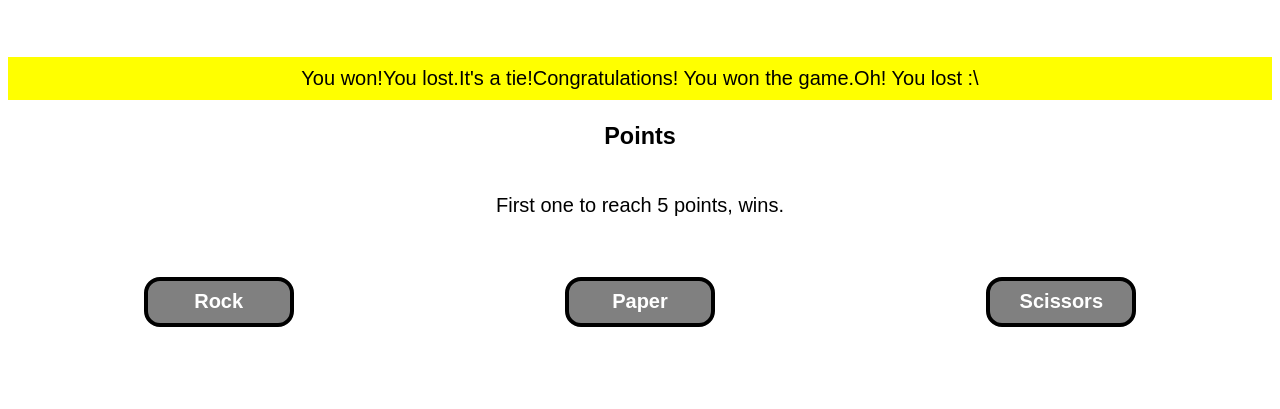
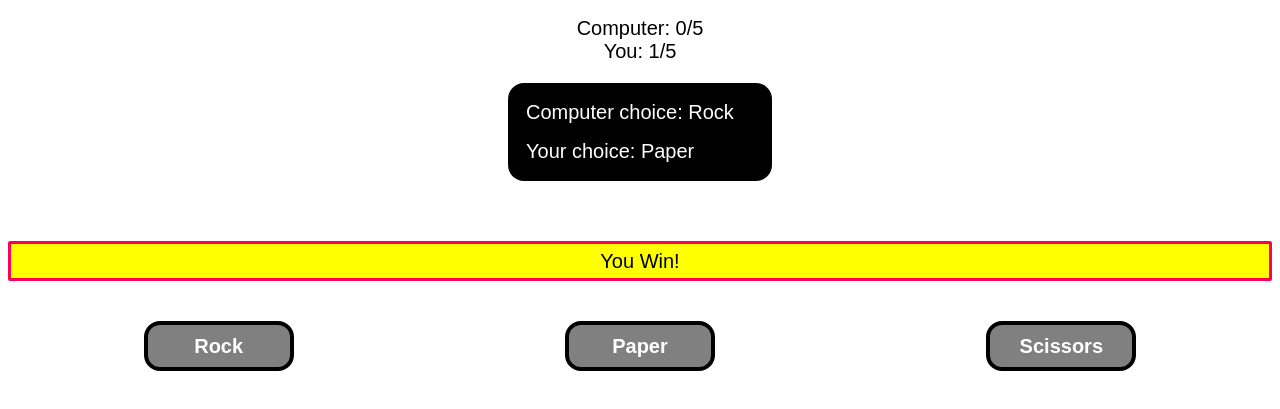
Before and after one commit to Stamili/Rock-Paper-Scissors, a plain HTML site: page index.html in a window 1280 px wide. Both pictures are taken after a click on the element "Rock Paper Scissors". Shown: the part 113-522 px from the top of the page. Drawn offline with Linux system fonts and the light colour scheme.

Commit message:
Add scores

```diff
--- a/index.html
+++ b/index.html
@@ -9,19 +9,19 @@
 </head>
 <body>
     <h1 class="header">Rock Paper Scissors</h1>
-    <div id="results">
-        <div class="won">You won!</div>
-        <div class="lost">You lost.</div>
-        <div class="tie">It's a tie!</div>
-        <div class="winner">Congratulations! You won the game.</div>
-        <div class="loser">Oh! You lost :\</div>
+
+    <div id="points">
+        <div class="comp"></div>
+        <div class="player"></div>
     </div>
-    <div id="points">
-        <h3>Points</h3>
-        <div class="com"></div>
-        <div class="player"></div>
-        <p>First one to reach 5 points, wins.</p>
+
+    <div id="choices">
+        <div class="compChoice"></div>
+        <div class="playerChoice"></div>
     </div>
+
+    <div id="results"></div>
+
     <div id="buttons">
         <button class="R">Rock</button>
         <button class="P">Paper</button>
--- a/javascript.js
+++ b/javascript.js
@@ -1,78 +1,84 @@
-console.log("Welcome!");
-
 let playerScore = 0;
 let computerScore = 0;
 
+let computerChoice = "";
+let playerChoice = "";
+
 function getComputerChoice() {
     let result = Math.floor(Math.random() * 3);
-    let computerChoice;
     if (result === 0) {
-    computerChoice = "rock";
+    computerChoice = "Rock";
     }
     else if (result === 1) {
-    computerChoice = "paper";
+    computerChoice = "Paper";
     }
     else if (result === 2) {
-    computerChoice = "scissors";
+    computerChoice = "Scissors";
     }
     return computerChoice;
 }
 
 const buttons = document.querySelector("#buttons");
 buttons.addEventListener('click', function(e) {
-    let playerSelection;
-    let computerSelection = getComputerChoice();
+    computerChoice = getComputerChoice();
 
     switch(e.target.className) {
         case("R"):
-        playerSelection = "rock";
+        playerChoice = "Rock";
         break;
         case("P"):
-        playerSelection = "paper";
+        playerChoice = "Paper";
         break;
         case("S"):
-        playerSelection = "scissors";
+        playerChoice = "Scissors";
     }
 
-    playRound(playerSelection, computerSelection);
+    playRound(playerChoice, computerChoice);
+    choices.querySelector(".compChoice").textContent = "Computer choice: " + computerChoice;
+    choices.querySelector(".playerChoice").textContent = "Your choice: " + playerChoice;
+    points.querySelector(".comp").textContent = "Computer: " + computerScore + "/5";
+    points.querySelector(".player").textContent = "You: " + playerScore + "/5";
 });
 
 
+const results = document.querySelector("#results");
+const points = document.querySelector("#points");
+const choices = document.querySelector("#choices");
 
+choices.querySelector(".compChoice").textContent = "Computer choice: " + computerChoice;
+choices.querySelector(".playerChoice").textContent = "Your choice: " + playerChoice;
 
-
+points.querySelector(".comp").textContent = "Computer: " + computerScore + "/5";
+points.querySelector(".player").textContent = "You: " + playerScore + "/5";
 
 function playRound(playerChoice, computerChoice) {
-    console.log("You : " + playerChoice);
-    console.log("Computer : " + computerChoice);
-    if (playerChoice === "paper" && computerChoice === "rock") {
-        playerScore++;
-        console.log("You won! paper beats rock!");
-    }
-    else if (playerChoice === "paper" && computerChoice === "scissors") {
-        computerScore++;
-        console.log("You lost, scissors beats paper");
-    }
-    else if (playerChoice === "rock" && computerChoice === "paper") {
-        computerScore++;
-        console.log("You lost, paper beats rock!");
-    }
-    else if (playerChoice === "rock" && computerChoice === "scissors") {
-        playerScore++;
-        console.log("You won! rock beats scissors!");
-    }
-    else if (playerChoice === "scissors" && computerChoice === "rock") {
-        computerScore++;
-        console.log("You lost, rock beats scissors!");
-    }
-    else if (playerChoice === "scissors" && computerChoice === "paper") {
-        playerScore++;
-        console.log("You won! scissors beats paper");
-    }
-    else if (playerChoice === computerChoice) {
-        console.log("It's a tie!");
-    }
-    else {
-        console.log("Something went wrong...");
+    if (playerScore < 5 && computerScore < 5) {
+        if (playerChoice === "Paper" && computerChoice === "Rock") {
+            playerScore++;
+            results.textContent = "You Win!";
+        } else if (playerChoice === "Paper" && computerChoice === "Scissors") {
+            computerScore++;
+            results.textContent = "You lose!";
+        } else if (playerChoice === "Rock" && computerChoice === "Paper") {
+            computerScore++;
+            results.textContent = "You lose!";
+        } else if (playerChoice === "Rock" && computerChoice === "Scissors") {
+            playerScore++;
+            results.textContent = "You Win!";
+        } else if (playerChoice === "Scissors" && computerChoice === "Rock") {
+            computerScore++;
+            results.textContent = "You lose!";
+        } else if (playerChoice === "Scissors" && computerChoice === "Paper") {
+            playerScore++;
+            results.textContent = "You Win!";
+        } else if (playerChoice === computerChoice) {
+            results.textContent = "It's a tie!";
+        }
+
+        if (playerScore === 5) {
+            results.textContent = "Congratulations! You won the game.";
+        } else if (computerScore === 5) {
+            results.textContent = "Oh! You lost the game :\\";
+        }
     }
 }
--- a/style.css
+++ b/style.css
@@ -32,9 +32,11 @@ body {
     display: flex;
     justify-content: center;
     align-items: center;
-    padding: 10px;
+    height: 40px;
     margin-top: 60px;
     background-color: yellow;
+    border-radius: 2px;
+    border: 3px solid rgb(255, 0, 85);
 }
 
 #buttons {
@@ -64,4 +66,24 @@ button {
     justify-content: center;
     align-items: center;
     flex-flow: wrap column;
+    margin: 20px;
 }
+
+#choices {
+    display: flex;
+    justify-content: start;
+    align-items: start;
+    flex-flow: wrap column;
+    background-color: black;
+    color: white;
+    padding: 10px;
+    margin: auto 500px;
+    border-radius: 16px;
+}
+
+.compChoice, .playerChoice {
+    display: flex;
+    justify-content: center;
+    align-items: space-between;
+    margin: 8px;
+}
```
